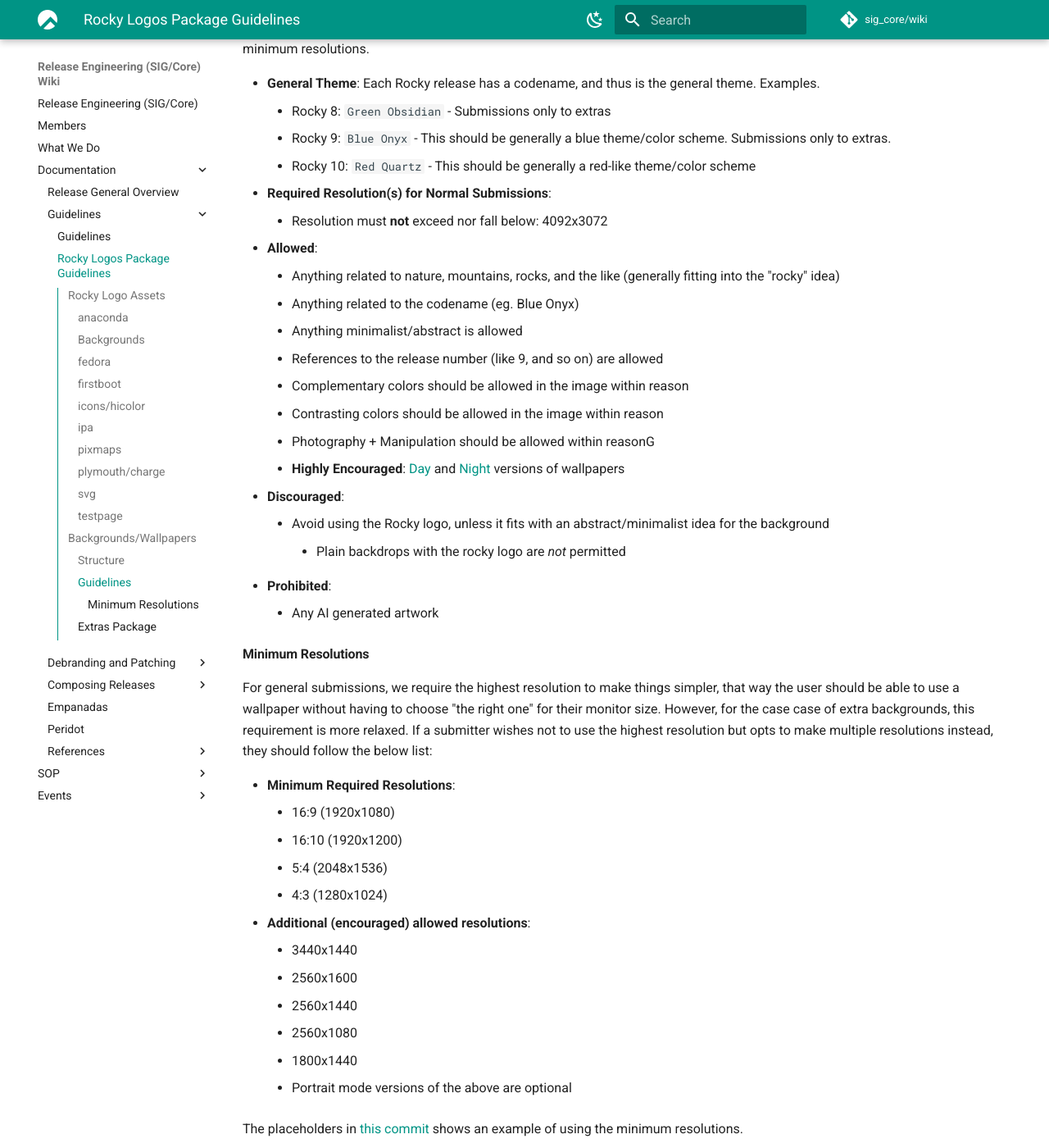
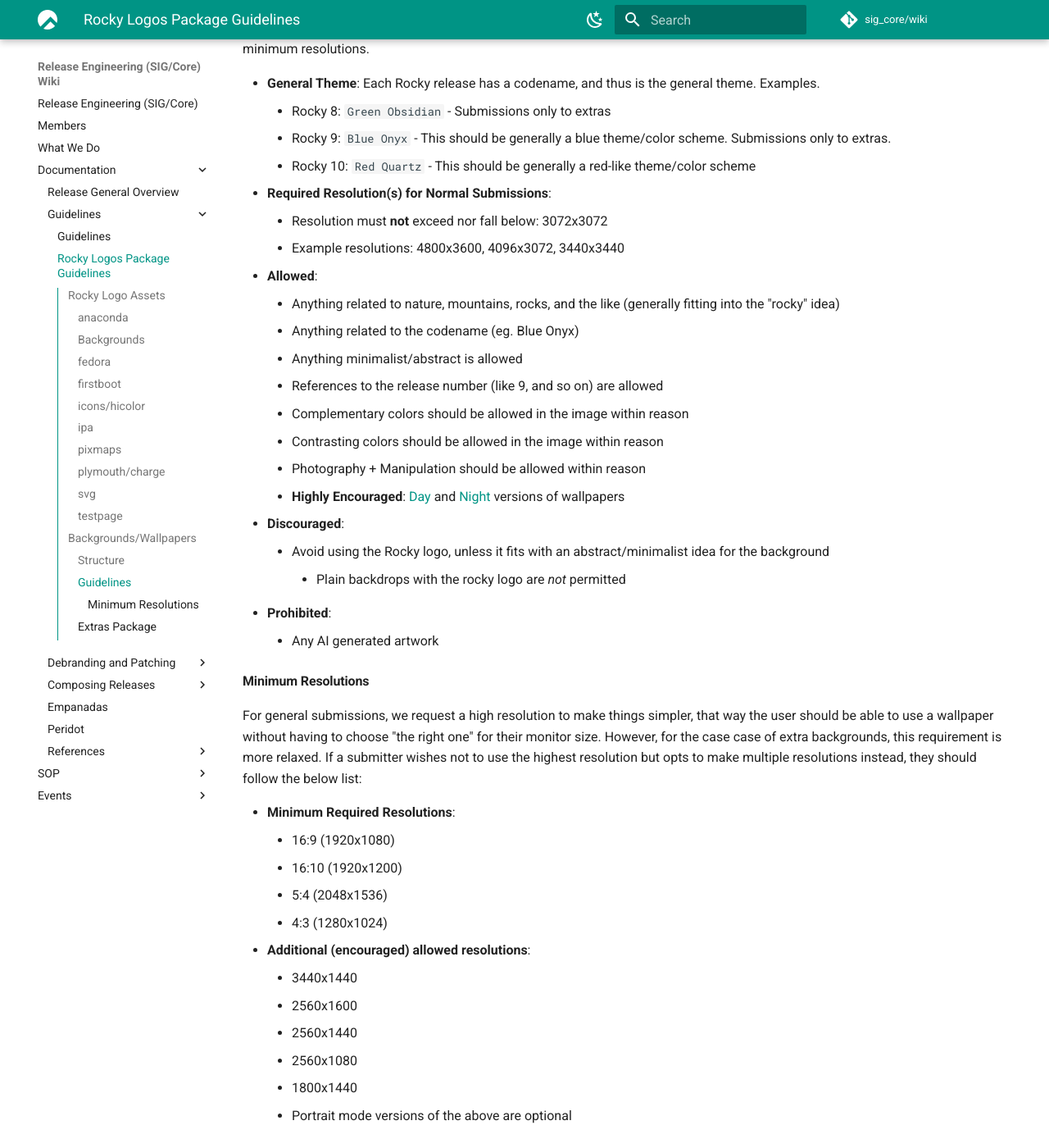
Before and after one commit to rocky-linux/sig-core-wiki, an MkDocs documentation site: the page built from docs/documentation/guidelines/rocky_logos_guidelines.md, in a window 1280 px wide and 1400 px high, scrolled down 4152 px. Shown: the whole window at 82% size. Built offline with MkDocs 1.6.1 and Material for MkDocs 9.7.7, drawn with Linux system fonts in a browser that asks for light colours.

Commit message:
update submission page

```diff
--- a/docs/documentation/guidelines/rocky_logos_guidelines.md
+++ b/docs/documentation/guidelines/rocky_logos_guidelines.md
@@ -187,7 +187,8 @@
     * Rocky 9: `Blue Onyx` - This should be generally a blue theme/color scheme. Submissions only to extras.
     * Rocky 10: `Red Quartz` - This should be generally a red-like theme/color scheme
 * **Required Resolution(s) for Normal Submissions**:
-    * Resolution must **not** exceed nor fall below: 4092x3072
+    * Resolution must **not** exceed nor fall below: 3072x3072
+    * Example resolutions: 4800x3600, 4096x3072, 3440x3440
 
 * **Allowed**:
     * Anything related to nature, mountains, rocks, and the like (generally fitting into the "rocky" idea)
@@ -196,8 +197,8 @@
     * References to the release number (like 9, and so on) are allowed
     * Complementary colors should be allowed in the image within reason
     * Contrasting colors should be allowed in the image within reason
-    * Photography + Manipulation should be allowed within reasonG
-    * **Highly Encouraged**: [Day](https://github.com/fedoradesign/backgrounds/raw/f34-backgrounds/default/f34-01-day.png) and [Night](https://github.com/fedoradesign/backgrounds/raw/f34-backgrounds/default/f34-02-night.png) versions of wallpapers
+    * Photography + Manipulation should be allowed within reason
+    * **Highly Encouraged**: [Day](https://github.com/fedoradesign/backgrounds/blob/main/default/f40-01-day.png) and [Night](https://github.com/fedoradesign/backgrounds/blob/main/default/f40-01-night.png) versions of wallpapers
 
 * **Discouraged**:
     * Avoid using the Rocky logo, unless it fits with an abstract/minimalist idea for the background
@@ -208,7 +209,7 @@
 
 #### Minimum Resolutions
 
-For general submissions, we require the highest resolution to make things simpler, that way the user should be able to use a wallpaper without having to choose "the right one" for their monitor size. However, for the case case of extra backgrounds, this requirement is more relaxed. If a submitter wishes not to use the highest resolution but opts to make multiple resolutions instead, they should follow the below list:
+For general submissions, we request a high resolution to make things simpler, that way the user should be able to use a wallpaper without having to choose "the right one" for their monitor size. However, for the case case of extra backgrounds, this requirement is more relaxed. If a submitter wishes not to use the highest resolution but opts to make multiple resolutions instead, they should follow the below list:
 
 * **Minimum Required Resolutions**:
     * 16:9 (1920x1080)
```
